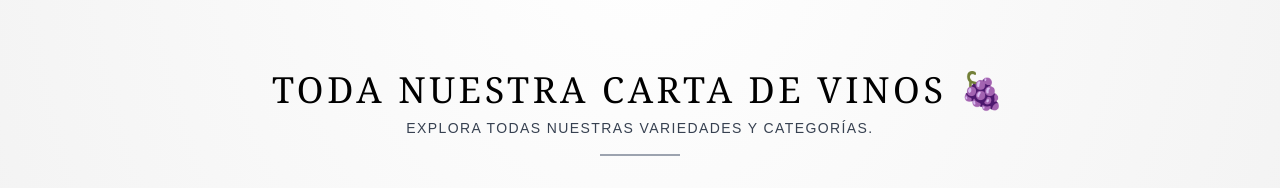
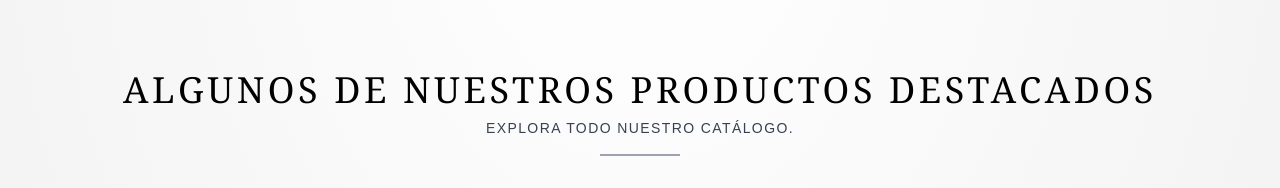
Before and after one commit to TomasManazza80/velasFront, a React (Vite) app: page / in a window 1280 px wide. Shown: the part 514-702 px from the top of the page. Built offline with nearby package versions, Linux system fonts and the light colour scheme; no server answers.

Commit message:
back FIX 5

```diff
--- a/src/pages/Products/productsHome.jsx
+++ b/src/pages/Products/productsHome.jsx
@@ -19,8 +19,7 @@ const depthStyle = {
 };
 
 // =================================================================
-// 🍷 ESTILOS CSS PUROS PARA EL CARRUSEL INFINITO (VELOCIDAD: 15s)
-// ... (El CSS del carrusel se mantiene igual)
+// 🍷 ESTILOS CSS PUROS PARA EL CARRUSEL INFINITO
 // =================================================================
 const carouselStyles = `
 /* Contenedor principal para ocultar el contenido extra */
@@ -43,11 +42,6 @@ const carouselStyles = `
     /* Velocidad rápida: 15 segundos */
     animation: scroll-left 15s linear infinite;
     padding: 20px 0; /* Espacio vertical para estética */
-}
-
-/* Detener la animación al hacer hover (opcional, pero mejora la UX) */
-.carousel-track:hover {
-    animation-play-state: paused;
 }
 
 /* Definición de la animación de movimiento */
@@ -137,11 +131,8 @@ const ProductsHome = () => {
             <Outlet />
 
             {/* Contenedor principal con estilo de profundidad. Clase de texto cambiada a 'text-black' */}
-            {/* El color de fondo se define por 'depthStyle' */}
             <div className="min-h-screen text-black" style={depthStyle}>
                 <div className="container mx-auto px-0 py-10 sm:px-6 sm:py-16">
-
-
 
                     {loading ? (
                         <div className="flex justify-center items-center py-20 sm:py-24">
@@ -180,10 +171,10 @@ const ProductsHome = () => {
                         {/* SECCIÓN 2: LISTADO COMPLETO CON FILTROS */}
                         <div className="text-center mb-10 sm:mb-16">
                             <h2 className="text-3xl sm:text-4xl font-serif tracking-widest uppercase text-black mb-2">
-                                TODA NUESTRA CARTA DE VINOS 🍇
+                                algunos de nuestros productos destacados
                             </h2>
                             <p className="text-sm tracking-widest uppercase text-gray-700">
-                                Explora todas nuestras variedades y categorías.
+                                Explora todo nuestro catálogo.
                             </p>
                             <div className="w-20 h-0.5 bg-gray-400 mx-auto mt-4"></div>
                         </div>
@@ -257,9 +248,11 @@ const ProductsHome = () => {
                                             initial={{ opacity: 0, y: 30 }}
                                             animate={{ opacity: 1, y: 0 }}
                                             transition={{ duration: 0.4, delay: index * 0.05 }}
-                                            className="flex justify-center"
+                                            // 🌟 CAMBIO CLAVE: Se añade 'h-full'
+                                            className="flex justify-center h-full"
                                         >
-                                            <div className="w-full max-w-[200px] sm:max-w-none">
+                                            {/* 🌟 CAMBIO CLAVE: Se añade 'h-full' y se elimina 'max-w-[200px]' */}
+                                            <div className="w-full h-full">
                                                 <ProductCart
                                                     id={item.ProductId}
                                                     name={item.nombre}
```
